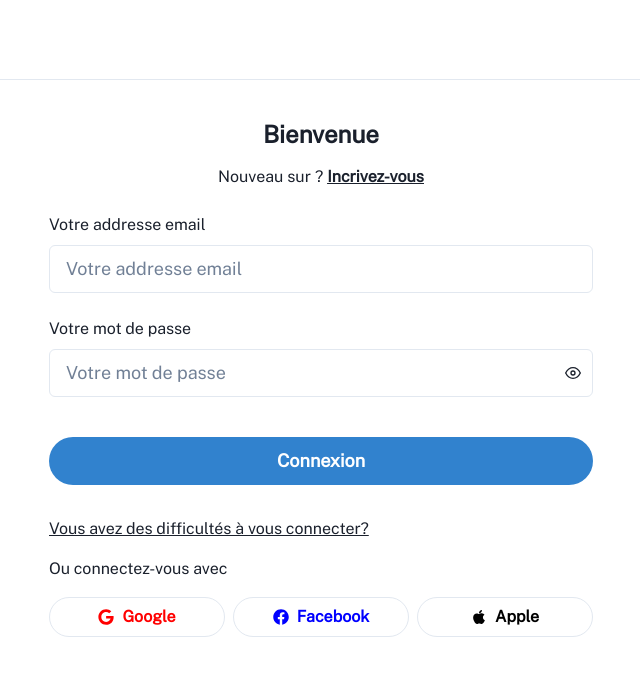
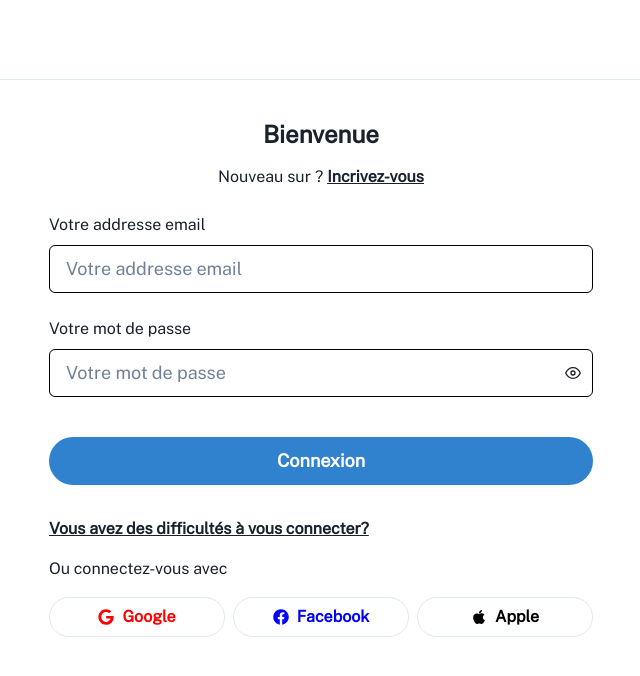
Before and after one commit to Croquignolex/payment-system-prototype-react-js, a React (Create React App) app: page / in a window 1280 px wide. Shown: the top 676 px of the page, without its empty margins (319-959 px from the left). Built offline with nearby package versions, Linux system fonts and the light colour scheme; no server answers.

Commit message:
Login remaining style

```diff
--- a/src/components/form/CustomDateField.tsx
+++ b/src/components/form/CustomDateField.tsx
@@ -9,15 +9,15 @@ const CustomDateField: FC<FormCustomDateFieldProps> = ({ label = '', day, month,
             {!noLabel && <FormLabel fontSize='md' fontWeight='normal'>{label}</FormLabel>}
 
             <HStack spacing={2}>
-                <Field as={Input} name={day} type="text" placeholder="DD" size='lg' w="20%" />
+                <Field as={Input} name={day} type="text" placeholder="DD" size='lg' borderColor="black" w="20%" />
 
-                <Field as={Select} placeholder='Mois' name={month} size='lg' w="50%">
+                <Field as={Select} placeholder='Mois' name={month} size='lg' borderColor="black" w="50%">
                     {months.map((month: string, index: number) => (
                         <option value={index}>{month}</option>
                     ))}
                 </Field>
 
-                <Field as={Input} name={year} type="text" placeholder="YYYY" size='lg' w="30%" />
+                <Field as={Input} name={year} type="text" placeholder="YYYY" size='lg' borderColor="black" w="30%" />
             </HStack>
 
             <FormErrorMessage><Icon mr="2" as={FiAlertCircle} />{errorMessage}</FormErrorMessage>
--- a/src/components/form/CustomDisabledPhoneField.tsx
+++ b/src/components/form/CustomDisabledPhoneField.tsx
@@ -10,9 +10,9 @@ const CustomDisabledPhoneField: FC<FormCustomDisabledPhoneFieldProps> = ({ label
             {!noLabel && <FormLabel fontSize='md' fontWeight='normal'>{label}</FormLabel>}
 
             <HStack spacing={2}>
-                <Field as={Input} name={code} type="text" placeholder="Indice" size='lg' w="30%" disabled />
+                <Field as={Input} name={code} type="text" placeholder="Indice" size='lg' w="30%" borderColor="black" disabled />
 
-                <Field as={Input} name={number} type="text" placeholder="Numéro" size='lg' w="70%" disabled />
+                <Field as={Input} name={number} type="text" placeholder="Numéro" size='lg' w="70%" borderColor="black" disabled />
             </HStack>
         </FormControl>
     );
--- a/src/components/form/CustomPhoneField.tsx
+++ b/src/components/form/CustomPhoneField.tsx
@@ -11,9 +11,9 @@ const CustomPhoneField: FC<FormCustomPhoneFieldProps> = ({ label = '', code, num
             {!noLabel && <FormLabel fontSize='md' fontWeight='normal'>{label}</FormLabel>}
 
             <HStack spacing={2}>
-                <Field as={Input} name={code} type="text" placeholder="Indice" size='lg' w="30%" />
+                <Field as={Input} name={code} type="text" placeholder="Indice" size='lg' borderColor="black" w="30%" />
 
-                <Field as={Input} name={number} type="text" placeholder="Numéro" size='lg' w="70%" />
+                <Field as={Input} name={number} type="text" placeholder="Numéro" size='lg' borderColor="black" w="70%" />
             </HStack>
 
             <FormErrorMessage><Icon mr="2" as={FiAlertCircle} /> {errorMessage}</FormErrorMessage>
--- a/src/components/form/PasswordField.tsx
+++ b/src/components/form/PasswordField.tsx
@@ -33,7 +33,7 @@ const PasswordField: FC<FormFieldProps> = ({ label, name, noLabel = false, isInv
                     />
                 </InputRightElement>
 
-                <Field as={Input} name={name} type={ showPassword ? 'text' : 'password' } placeholder={label} size='lg' />
+                <Field as={Input} name={name} type={ showPassword ? 'text' : 'password' } placeholder={label} size='lg' borderColor="black" />
             </InputGroup>
 
             <FormErrorMessage><Icon mr="2" as={FiAlertCircle} /> {errorMessage}</FormErrorMessage>
--- a/src/components/form/TextDisabledField.tsx
+++ b/src/components/form/TextDisabledField.tsx
@@ -9,7 +9,7 @@ const TextDisabledField: FC<FormDisabledFieldProps> = ({ label, name, noLabel =
         <FormControl mt={4}>
             {!noLabel && <FormLabel fontSize='md' fontWeight='normal'>{label}</FormLabel>}
 
-            <Field as={Input} name={name} type="text" placeholder={label} size='lg' disabled />
+            <Field as={Input} name={name} type="text" placeholder={label} size='lg' borderColor="black" disabled />
         </FormControl>
     );
 };
--- a/src/components/form/TextField.tsx
+++ b/src/components/form/TextField.tsx
@@ -10,7 +10,7 @@ const TextField: FC<FormFieldProps> = ({ label = '', name, noLabel = false, isIn
         <FormControl isInvalid={isInvalid} mt={4}>
             {!noLabel && <FormLabel fontSize='md' fontWeight='normal'>{label}</FormLabel>}
 
-            <Field as={Input} name={name} type="text" placeholder={label} size='lg' />
+            <Field as={Input} name={name} type="text" placeholder={label} size='lg' borderColor="black" />
 
             <FormErrorMessage><Icon mr="2" as={FiAlertCircle} /> {errorMessage}</FormErrorMessage>
         </FormControl>
--- a/src/pages/login/index.tsx
+++ b/src/pages/login/index.tsx
@@ -48,7 +48,7 @@ const LoginPage = (): ReactElement => {
                     )}
                 </Formik>
                 <Stack pt={6}>
-                    <Text as='u'>
+                    <Text as='u' fontWeight='bold'>
                         Vous avez des difficultés à vous connecter?
                     </Text>
 
```
